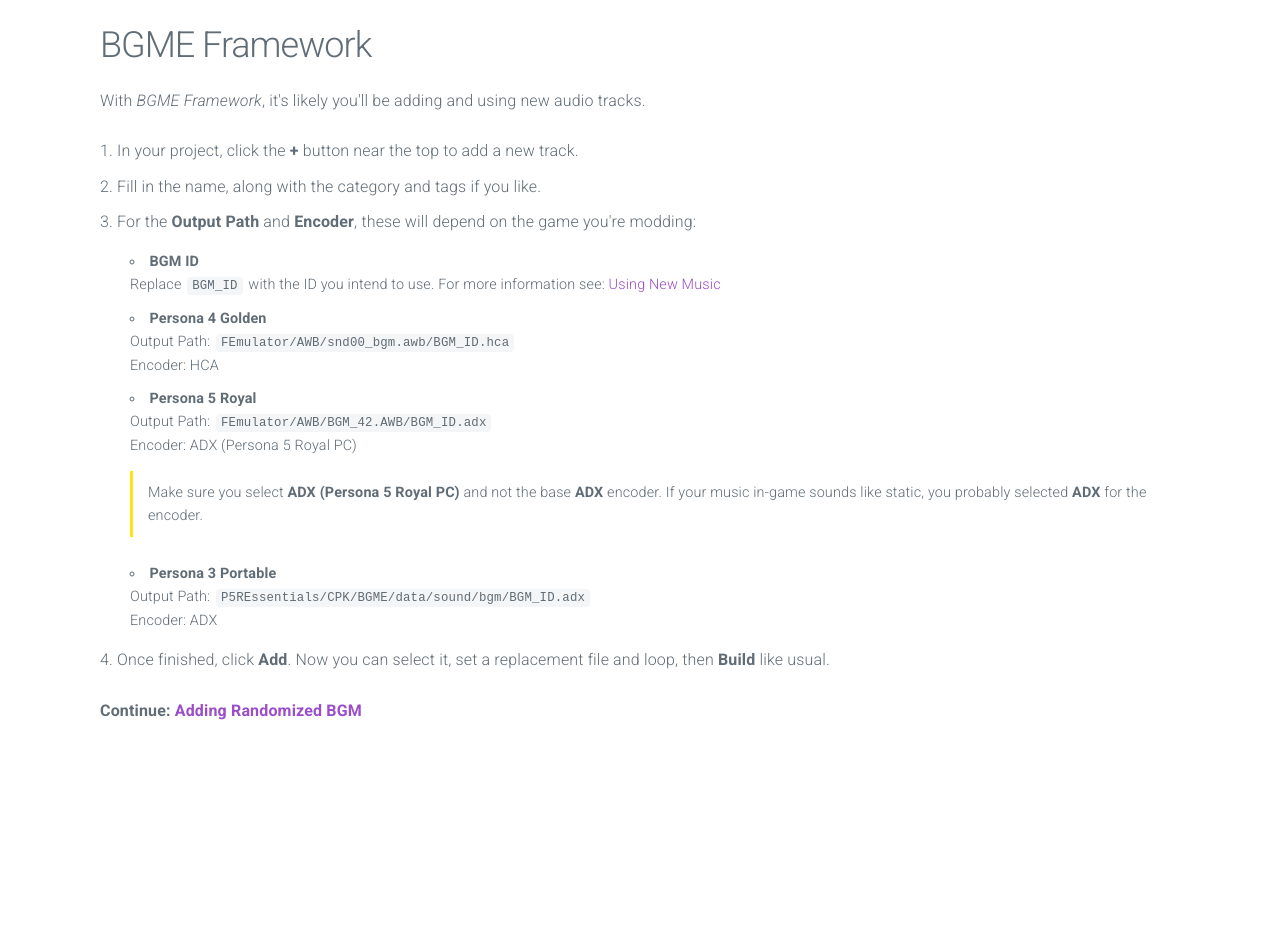
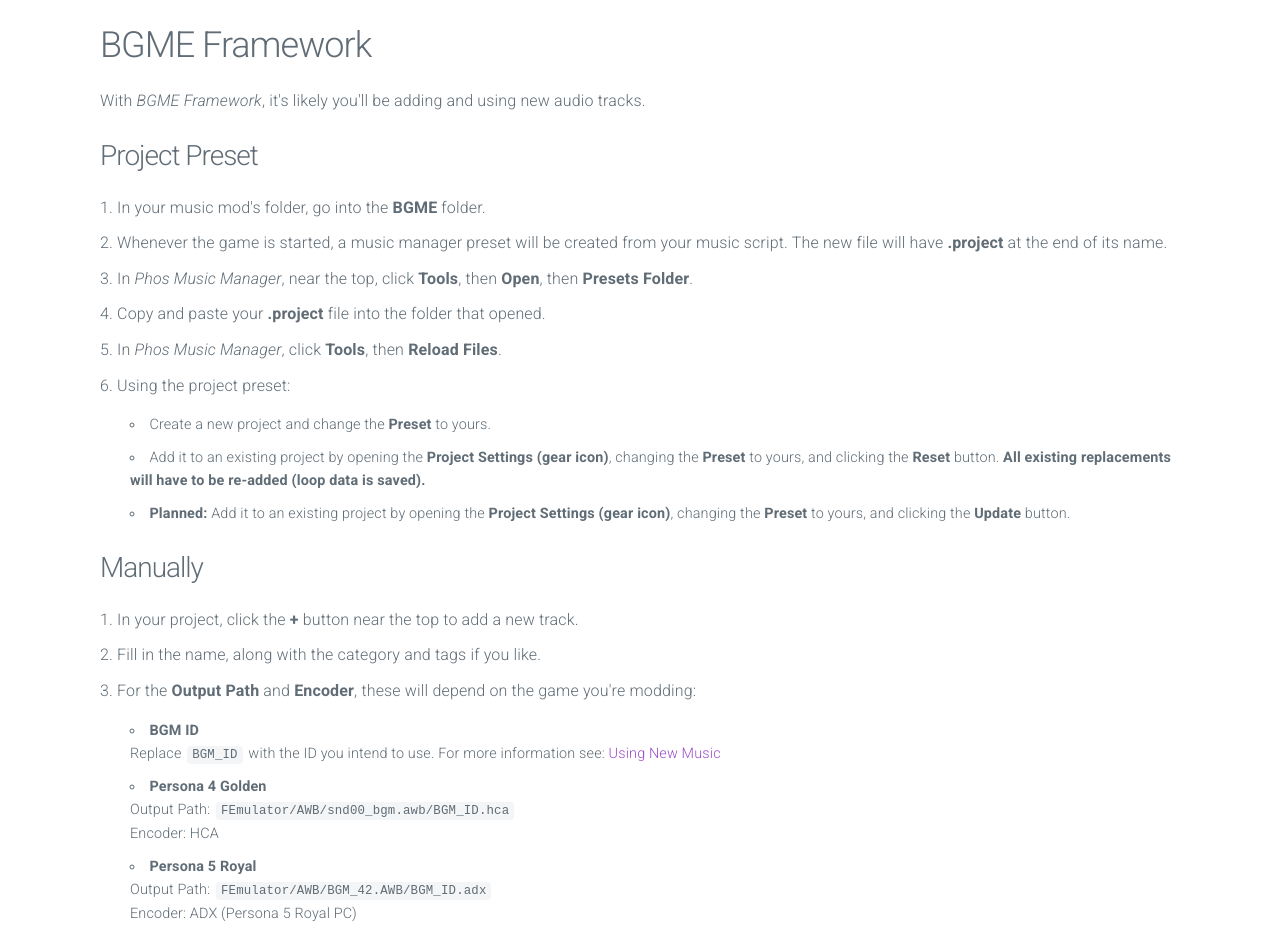
Before and after one commit to T-PoseRatkechi/PersonaMusicScript, a SvelteKit app in the folder sveltekit/: page /guides/music-manager in a window 1280 px wide. Shown: the part 1600-2535 px from the top of the page. Before the commit the page ends 2348 px from the top, so only its background shows below. Built offline with nearby package versions, Linux system fonts and the light colour scheme.

Commit message:
Add instructions for project preset.

```diff
--- a/sveltekit/src/routes/guides/music-manager/+page.svelte
+++ b/sveltekit/src/routes/guides/music-manager/+page.svelte
@@ -81,6 +81,37 @@
 </ol>
 <h2>BGME Framework</h2>
 <p>With <em>BGME Framework</em>, it's likely you'll be adding and using new audio tracks.</p>
+<h3>Project Preset</h3>
+<ol>
+	<li>In your music mod's folder, go into the <b>BGME</b> folder.</li>
+	<li>
+		Whenever the game is started, a music manager preset will be created from your music script. The
+		new file will have <b>.project</b> at the end of its name.
+	</li>
+	<li>
+		In <em>Phos Music Manager</em>, near the top, click <b>Tools</b>, then <b>Open</b>, then
+		<b>Presets Folder</b>.
+	</li>
+	<li>Copy and paste your <b>.project</b> file into the folder that opened.</li>
+	<li>In <em>Phos Music Manager</em>, click <b>Tools</b>, then <b>Reload Files</b>.</li>
+	<li>
+		Using the project preset:
+		<ul>
+			<li>Create a new project and change the <b>Preset</b> to yours.</li>
+			<li>
+				Add it to an existing project by opening the <b>Project Settings (gear icon)</b>, changing
+				the <b>Preset</b> to yours, and clicking the <b>Reset</b> button.
+				<b>All existing replacements will have to be re-added (loop data is saved).</b>
+			</li>
+			<li>
+				<b>Planned:</b> Add it to an existing project by opening the
+				<b>Project Settings (gear icon)</b>, changing the <b>Preset</b> to yours, and clicking the
+				<b>Update</b> button.
+			</li>
+		</ul>
+	</li>
+</ol>
+<h3>Manually</h3>
 <ol>
 	<li>In your project, click the <b>+</b> button near the top to add a new track.</li>
 	<li>Fill in the name, along with the category and tags if you like.</li>
```
